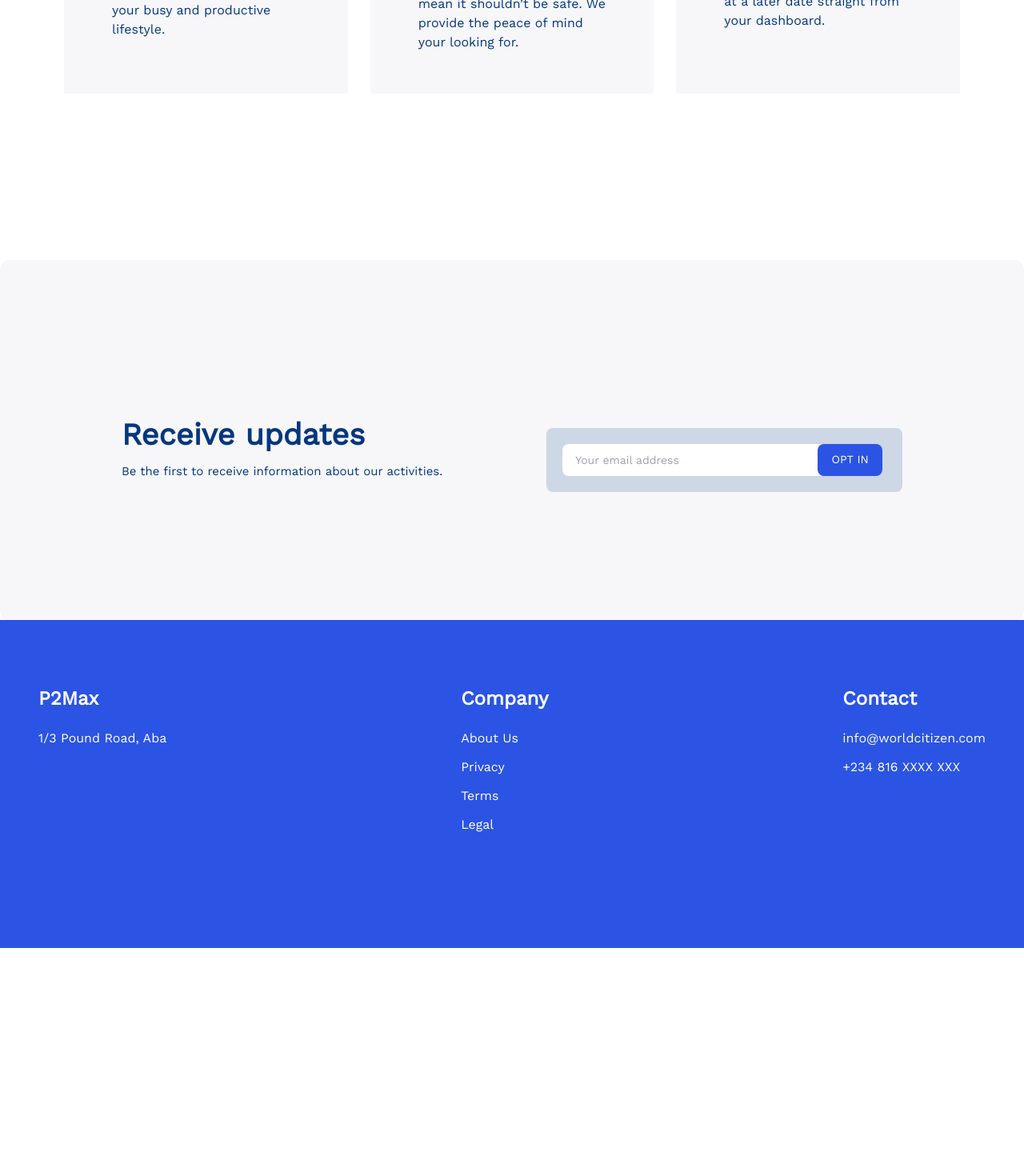
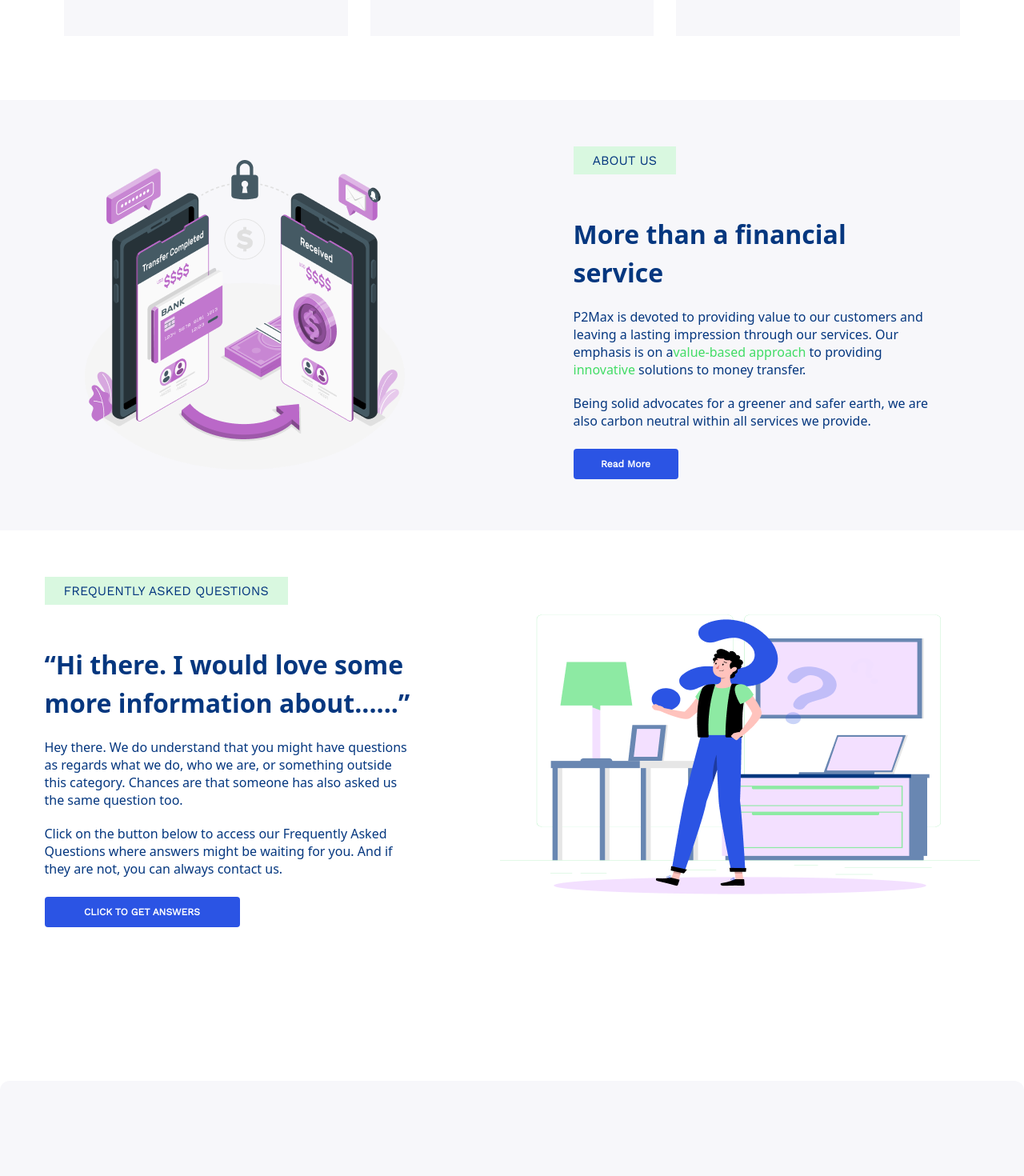
Before and after one commit to Team-Zoldyck/P2MAX, a React (Create React App) app in the folder frontend/: page / in a window 1280 px wide. Shown: the part 1140-2610 px from the top of the page at 80% size. Before the commit the page ends 2325 px from the top, so only its background shows below. Built offline with nearby package versions, Linux system fonts and the light colour scheme.

Commit message:
implement desktop landing

```diff
--- a/frontend/src/pages/LandingPage.jsx
+++ b/frontend/src/pages/LandingPage.jsx
@@ -5,11 +5,13 @@
 import fast_transfer from "../assets/images/fast_transfer.png";
 import security from "../assets/images/security.png";
 import scheduler from "../assets/images/scheduler.png";
+import about_image_1 from "../assets/images/about_image_1.png";
+import rafiki_2 from "../assets/images/rafiki.png"
 
 const LandingPage = () => {
   return (
-    <div>
-      <div className="flex flex-col md:flex-row  gap-6 py-20 px-20 justify-center items-center relative">
+    <>
+      <section className="flex flex-col md:flex-row  gap-6 py-20 px-20 justify-center items-center relative">
         <div>
           <h1 className="text-3xl md:text-5xl font-bold">
             With P2Max, you can
@@ -40,9 +42,9 @@
         <div className="md:mt-6">
           <img src={rafiki_hero} alt="hero_img" />
         </div>
-      </div>
+      </section>
 
-      <div className=" py-20 px-20 justify-center items-center relative">
+      <section className=" py-20 px-20 justify-center items-center relative">
         <h1 className="text-3xl md:text-5xl font-bold text-center">
           What Makes P2Max Standout
         </h1>
@@ -81,8 +83,58 @@
             </p>
           </div>
         </div>
-      </div>
-    </div>
+      </section>
+
+      <section className="flex flex-col md:flex-row justify-around items-center bg-[#F7F7FA] py-[4rem]">
+        <img src={about_image_1} alt="about" />
+        <div className="w-[458px]">
+          <span className="bg-[#D9F8E0] py-[8px] px-[24px] ">ABOUT US </span>
+          <h1 className="mt-[3.5rem] font-sans font-bold text-[32px] leadong-[38px] ">
+            More than a financial service
+          </h1>
+          <p className="mt-5 font-sans font-normal text-base leading-[22px] ">
+            P2Max is devoted to providing value to our customers and leaving a
+            lasting impression through our services. Our emphasis is on a
+            <span className="text-[#41DC65]">value-based approach</span> to
+            providing <span className="text-[#41DC65]">innovative</span>{" "}
+            solutions to money transfer.
+          </p>
+          <p className="mt-5 font-sans font-normal text-base leading-[22px] ">
+            Being solid advocates for a greener and safer earth, we are also
+            carbon neutral within all services we provide.
+          </p>
+          <button className="font-bold w-[131px] h-[38px] text-[12px] leading-[14px] py-[12px] px-[20px] bg-[#2B54E4] rounded-[4px] mt-6 text-white">
+            Read More
+          </button>
+        </div>
+      </section>
+
+      <section className="flex flex-col md:flex-row justify-around items-center py-[4rem]">
+        <div className="w-[458px]">
+          <span className="bg-[#D9F8E0] py-[8px] px-[24px] uppercase">
+            frequently asked questions{" "}
+          </span>
+          <h1 className="mt-[3.5rem] font-sans font-bold text-[32px] leadong-[38px] ">
+            “Hi there. I would love some more information about......”
+          </h1>
+          <p className="mt-5 font-sans font-normal text-base leading-[22px] ">
+            Hey there. We do understand that you might have questions as regards
+            what we do, who we are, or something outside this category. Chances
+            are that someone has also asked us the same question too.
+          </p>
+          <p className="mt-5 font-sans font-normal text-base leading-[22px] ">
+            Click on the button below to access our Frequently Asked Questions
+            where answers might be waiting for you. And if they are not, you can
+            always contact us.
+          </p>
+          <button className="font-bold w-[244px] h-[38px] text-[12px] leading-[14px] py-[12px] px-[20px] bg-[#2B54E4] rounded-[4px] mt-6 text-white">
+          CLICK TO GET ANSWERS
+          </button>
+        </div>
+        <img src={rafiki_2} alt="about" />
+
+      </section>
+    </>
   );
 };
 
--- a/frontend/src/routes/RoutesComponent.js
+++ b/frontend/src/routes/RoutesComponent.js
@@ -13,7 +13,6 @@
 function RoutesComponent() {
   return (
     <>
-      <Navbar />
       <Routes>
         <Route path="/" element={<LandingPage />} />
         <Route path="/about" element={<About />} />
```
Also changed, not shown: frontend/src/assets/images/amico.svg (added), frontend/src/assets/images/rafiki.png (added).
